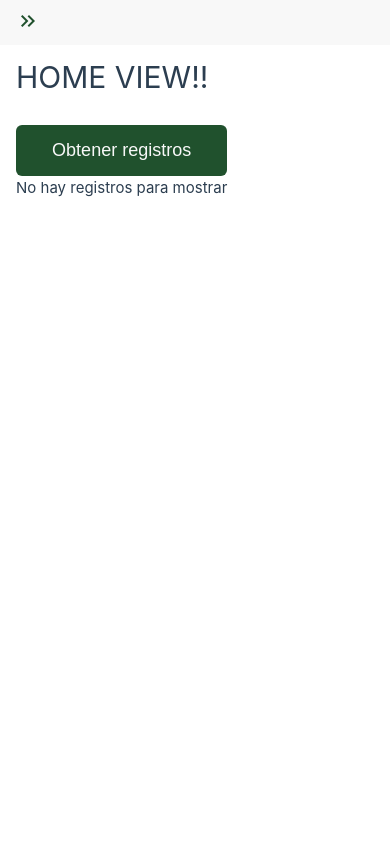
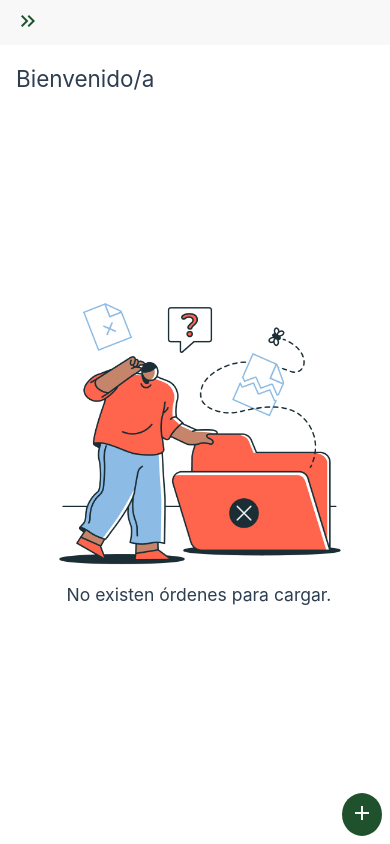
Before and after one commit to Franco2411/prueba-vue, a Vue app: page / in a window 390 px wide. Built offline with nearby package versions, Linux system fonts and the light colour scheme.

Commit message:
Pop up casi listo

```diff
--- a/package.json
+++ b/package.json
@@ -10,8 +10,10 @@
   },
   "dependencies": {
     "axios": "^1.7.7",
+    "sweetalert2": "^11.14.4",
     "vue": "^3.5.12",
-    "vue-router": "^4.4.5"
+    "vue-router": "^4.4.5",
+    "vue-sweetalert2": "^5.0.11"
   },
   "devDependencies": {
     "@vitejs/plugin-vue": "^5.1.4",
--- a/src/assets/main.css
+++ b/src/assets/main.css
@@ -5,6 +5,7 @@
   font-weight: normal;
   display: flex;
   flex-direction: row;
+  width: 100%;
 }
 
 .button-solid {
@@ -55,6 +56,7 @@ a {
   #app {
     display: flex;
     flex-direction: column;
+    height: 100%;
 
   }
 
--- a/src/main.js
+++ b/src/main.js
@@ -4,4 +4,8 @@ import { createApp } from 'vue'
 import App from './App.vue'
 import router from './router'
 
+
+import Swal from 'sweetalert2';
+
+
 createApp(App).use(router).mount('#app')
--- a/src/services/api.js
+++ b/src/services/api.js
@@ -3,7 +3,7 @@ import axios from 'axios';
 
 // Aquí puedes configurar la URL base de tu backend
 const apiClient = axios.create({
-  baseURL: 'https://safe-gorge-77661-fab8bec35bb4.herokuapp.com', // Cambia esta URL por la de tu backend
+  baseURL: 'http://127.0.0.1:5000', // Cambia esta URL por la de tu backend
   headers: {
     'Content-Type': 'application/json',
   },
--- /dev/null
+++ b/src/services/requestsPopUp.js
@@ -0,0 +1,35 @@
+import axios from 'axios';
+import apiClient from '../services/api';
+
+// Peticion para obtener los campos
+export function obtenerCampos() {
+    return apiClient.get('/combo_campos')
+        .then(response => response.data)
+        .catch(error => {
+          console.error('Error al obtener los campos:', error);
+        });
+}
+
+export function obtenerActividades() {
+    return apiClient.get('/combo_actividad')
+    .then(response => response.data)
+    .catch(error => {
+        console.error('Error al obtener las actividades:', error)
+    });
+}
+
+export function obtenerLotes(campo_id) {
+    return apiClient.get(`/combo_lotes?campos_id=${campo_id}`)
+    .then(response => response.data)
+    .catch(error => {
+        console.error(`No se pudo obtener los lotes con el campo_id: ${campo_id}: ${error}`)
+    });
+}
+
+export function obtenerInsumos(tabla_id) {
+    return apiClient.get(`/combo_insumo_labor?tabla_id=${tabla_id}`)
+    .then(response => response.data)
+    .catch(error => {
+        console.error(`Error al obtener los tipos de la tabla ${tabla_id}: ${error}`)
+    });
+}
--- a/src/views/homeView.vue
+++ b/src/views/homeView.vue
@@ -1,11 +1,24 @@
 <template>
     <div class="home-container">
-        <h1>HOME VIEW!!</h1><br>
-    <button class="button-solid" type="button" @click="getRegistros">Obtener registros</button>
-    <div class="contenedor-registros" v-if="registros.length > 0">
-        <registersCard v-for="(registro) in registros" :registro="registro" />
-    </div>
-    <p v-else>No hay registros para mostrar</p>
+        <div class="titulo">
+          <h2>Bienvenido/a</h2><br>
+        </div>
+        <div class="contenedor-registros" v-if="registros.length > 0">
+            <registersCard v-for="(registro) in registros" :registro="registro" />
+        </div>
+        <div class="img-nodata" v-else>
+          <img src="../assets/images/no_data.png" alt="No hay datos">
+          <div class="texto-nodata">
+            <h3>No existen órdenes para cargar.</h3>
+          </div>
+        </div>
+        <div class="btn-flotante">
+          <button class="fab-button" type="button" @click="showPopUp">
+            <span class="material-symbols-outlined">
+              add
+            </span>
+          </button>
+        </div>
     </div>
 
 </template>
@@ -13,6 +26,9 @@
 <script>
 import apiClient from '../services/api';
 import registersCard from '@/components/icons/registersCard.vue';
+import Swal from 'sweetalert2';
+import axios from 'axios';
+import { obtenerCampos, obtenerActividades, obtenerLotes, obtenerInsumos } from '@/services/requestsPopUp';
 
 
 export default {
@@ -21,30 +37,116 @@ export default {
     registersCard
   },
   methods: {
-    async getRegistros() {
-        try {
-        const response = await apiClient.get('/api/get_registers',{
-            params: {
-                nick_usuario: 'Franco',
-                fecha1: '01/10/2024',
-                fecha2: '16/10/2024'
+    async showPopUp() {
+
+      // Obtengo los campos
+      const campos = await obtenerCampos();
+      const actividades = await obtenerActividades();
+
+      this.campos = campos;
+      this.actividades = actividades;
+
+      Swal.fire({
+      title: 'Seleccione los datos',
+      html: `
+      <div style="display: flex; flex-direction: column; gap: 10px; align-items: flex-start;">
+
+        <label for="up">Uni. Prod:</label>
+        <select id="up" class="swal2-input" style="width: 100%; padding-right: 8px;">
+          <option value="" disabled selected>Seleccione una opción</option>
+          ${this.campos.map(campo => `<option value="${campo.nro}">${campo.nro} - ${campo.nombre}</option>`).join('')}
+        </select>
+
+        <label for="lote">Lote:</label>
+        <select id="lote" class="swal2-input" style="width: 100%; padding-right: 8px;">
+          <option value="" disabled selected>Seleccione una opción</option>
+        </select>
+
+        <label for="actividad">Actividad:</label>
+        <select id="actividad" class="swal2-input" style="width: 100%; padding-right: 8px;">
+          <option value="" disabled selected>Seleccione una opción</option>
+          ${this.actividades.map(actividad => `<option value="${actividad.id1}">${actividad.nombre}</option>`).join('')}
+        </select>
+
+        <label for="tipo">Tipo:</label>
+        <select id="tipo" class="swal2-input" style="width: 100%; padding-right: 8px;">
+          <option value="" disabled selected>Seleccione una opción</option>
+            <option value="agroquimicos">Agroquimicos</option>
+            <option value="fertilizantes">Fertilizantes</option>
+            <option value="labor">Labor</option>
+            <option value="semilla">Semillas</option>
+            <option value="varios">Varios</option>
+        </select>
+
+        <label for="insumo">Insumo/Labor:</label>
+        <select id="insumo" class="swal2-input" style="width: 100%; padding-right: 8px;">
+          <option value="" disabled selected>Seleccione una opción</option>
+        </select>
+
+        <label for="deposito">Depósito:</label>
+        <select id="deposito" class="swal2-input" style="width: 100%; padding-right: 8px;">
+          <option value="Las Parejas" disabled selected>Las Parejas</option>
+        </select>
+
+        <label for="cantidad">Cantidad:</label>
+        <input type="number" id="cantidad" class="swal2-input" placeholder="Ingresa un número">
+      </div>`,
+      customClass: {
+        popup: 'popup-ajustado',
+        htmlContainer: 'contenido-popup-ajustado'
+      },
+      showCancelButton: true,
+      confirmButtonText: 'Cargar registro',
+        didOpen: () => {
+          const unip = document.getElementById('up');
+          const selectLote = document.getElementById('lote');
+          const tipo = document.getElementById('tipo');
+          const selectInsumo = document.getElementById('insumo');
+
+          unip.addEventListener('change', () => {
+            const selectedValue = unip.value;
+            if (selectedValue) {
+              obtenerLotes(selectedValue).then((lotes) => {
+                selectLote.innerHTML = lotes.map(lote => `<option value="${lote.numlot}">${lote.numlot} - ${lote.tipsue}</option>`).join('');
+                selectLote.disabled = false;
+              });
+
             }
-        }); // Supongamos que esta es tu API
-        let resp = response.data; // Aquí asignamos el JSON al array products
-        if (resp.success === true) {
-            console.log('La respuesta fue satisfactoria');
-            this.registros = resp.data;
-        } else {
-            console.log('No se pudo conectar');
-        }
-      } catch (error) {
-        console.error('Error fetching products:', error);
+          });
+
+          tipo.addEventListener('change', () => {
+            const selectedValueTipo = tipo.value;
+            if (selectedValueTipo) {
+              obtenerInsumos(selectedValueTipo).then((insumos) => {
+                insumo.innerHTML = insumos.map(insumo => `<option value="${insumo.id1}">${insumo.nombre}</option>`).join('');
+              });
+            }
+          });
+        },
+      focusConfirm: false,
+      preConfirm: () => {
+        const up = document.getElementById('up').value;
+        const lote = document.getElementById('lote').value;
+        const actividad = document.getElementById('actividad').value;
+        const tipo = document.getElementById('tipo').value;
+        const insumo = document.getElementById('insumo').value;
+        const cantidad = document.getElementById('cantidad').value;
+
+        return { select1, select2, numero };
       }
+    }).then((result) => {
+      if (result.isConfirmed) {
+
+      }
+    });
     }
   },
   data() {
     return {
-        registros: []
+        campos: [],
+        actividades: [],
+        registros: [],
+        lotes: []
     }
   }
 }
@@ -54,8 +156,19 @@ export default {
 .home-container {
     display: flex;
     flex-direction: column;
-    margin-left: 1rem;
+    flex: 1 0 auto;
+    align-items: center
     }
+
+.titulo {
+  display: flex;
+  flex-direction: row;
+  width: 100%;
+  align-items: flex-start;
+  padding-top: 8px;
+
+}
+
 .contenedor-registros {
     display: flex;
     flex-direction: row;
@@ -63,4 +176,112 @@ export default {
     flex-wrap: wrap;
     max-width: 90vw;
 }
+
+.img-nodata {
+  display: flex;
+  flex-direction: column;
+  justify-content: center;
+  width: 100%;
+  height: 100%;
+  align-items: center;
+  box-sizing: border-box;
+
+  img {
+    width: 600px;
+    height: 500px;
+  }
+}
+
+.btn-flotante {
+    display: flex;
+    justify-content: flex-end;
+    width: 100%;
+    margin-bottom: 1rem;
+    margin-right: 2rem;
+
+    .fab-button {
+      border: none;
+      border-radius: 50%;
+      padding: 0.8rem;
+      background-color: var(--vt-c-primaryColor);
+      color: var(--vt-c-white-soft);
+      transition: 0.2s ease-out;
+
+      &.material-symbols-outlined {
+        color: var(--vt-c-white-soft);
+      }
+    }
+
+    .fab-button:hover {
+      cursor: pointer;
+      background-color: var(--vt-c-primaryColorDarker);
+    }
+  }
+
+  .popup-ajustado {
+    max-height: 80vh !important;
+    overflow-y: auto !important;
+  }
+
+  .contenido-popup-ajustado {
+    max-height: calc(90vh - 50px) !important; /* Descuenta el título y margen superior */
+    overflow-y: auto !important;              /* Añade scroll solo al contenido interno si es necesario */
+  }
+
+
+
+@media (max-width: 550px) {
+  .home-container {
+    margin-left: 1rem;
+    display: flex;
+    flex-direction: column;
+
+  }
+
+  .img-nodata {
+    display: flex;
+    flex-wrap: wrap;
+    max-width: 100%;
+    box-sizing: border-box;
+    padding-right: 0.5rem;
+
+    img {
+      width: 300px;
+      height: 300px;
+    }
+
+    .texto-nodata {
+      display: flex;
+      flex-wrap: wrap;
+      max-width: 100%;
+    }
+  }
+
+  .contenedor-registros {
+    display: flex;
+    flex-direction: column;
+    justify-content: center;
+    padding: 8px;
+  }
+
+  .btn-flotante {
+    display: flex;
+    justify-content: flex-end;
+    width: 100%;
+    margin-bottom: 0.5rem;
+    margin-right: 1rem;
+
+    .fab-button {
+      border: none;
+      border-radius: 50%;
+      padding: 0.5rem;
+      background-color: var(--vt-c-primaryColor);
+      color: var(--vt-c-white-soft);
+
+      &.material-symbols-outlined {
+        color: var(--vt-c-white-soft);
+      }
+    }
+  }
+}
 </style>
```
Also changed, not shown: 1 other file (tests, documents, lock files or other folders).
